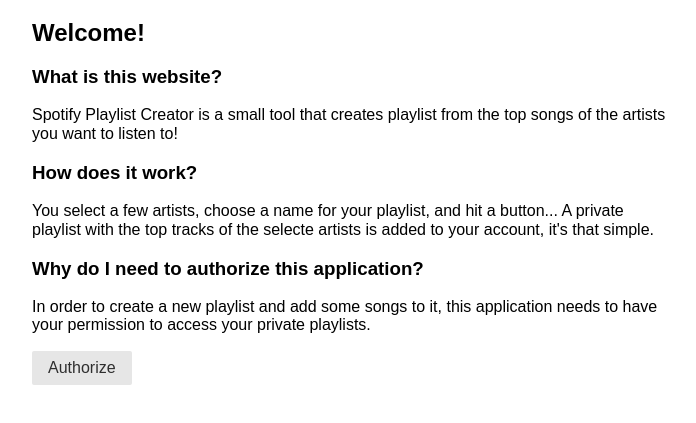
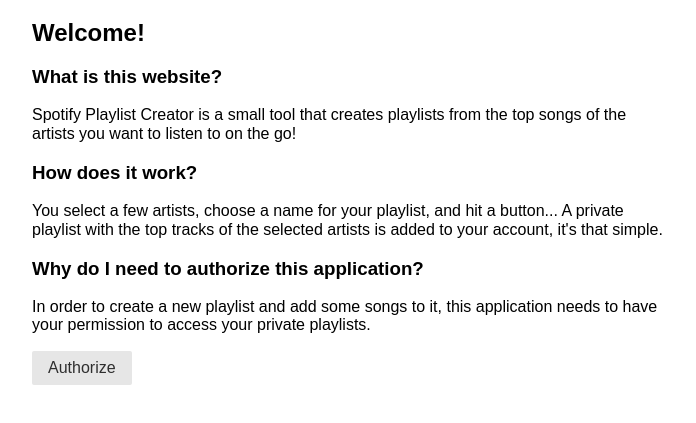
Before and after one commit to nichuguen/nichuguen, a plain HTML site: page index.html in a window 1280 px wide. Shown: the part 61-484 px from the top of the page, without its empty margins (288-984 px from the left). Drawn offline with nearby package versions, Linux system fonts and the light colour scheme.

Commit message:
updated welcome message

```diff
--- a/index.html
+++ b/index.html
@@ -22,11 +22,11 @@
                 <div v-if="!authState">
                     <h2> Welcome! </h2>
                     <h3> What is this website?</h3>
-                    <p>Spotify Playlist Creator is a small tool that creates playlist from the top songs
-                    of the artists you want to listen to!</p>
+                    <p>Spotify Playlist Creator is a small tool that creates playlists from the top songs
+                    of the artists you want to listen to on the go!</p>
                     <h3> How does it work? </h3>
                     <p> You select a few artists, choose a name for your playlist, and hit a button...
-                    A private playlist with the top tracks of the selecte artists is added to your account, it's
+                    A private playlist with the top tracks of the selected artists is added to your account, it's
                     that simple.</p>
                     <h3> Why do I need to authorize this application? </h3>
                     <p> In order to create a new playlist and add some songs to it, this application
```
